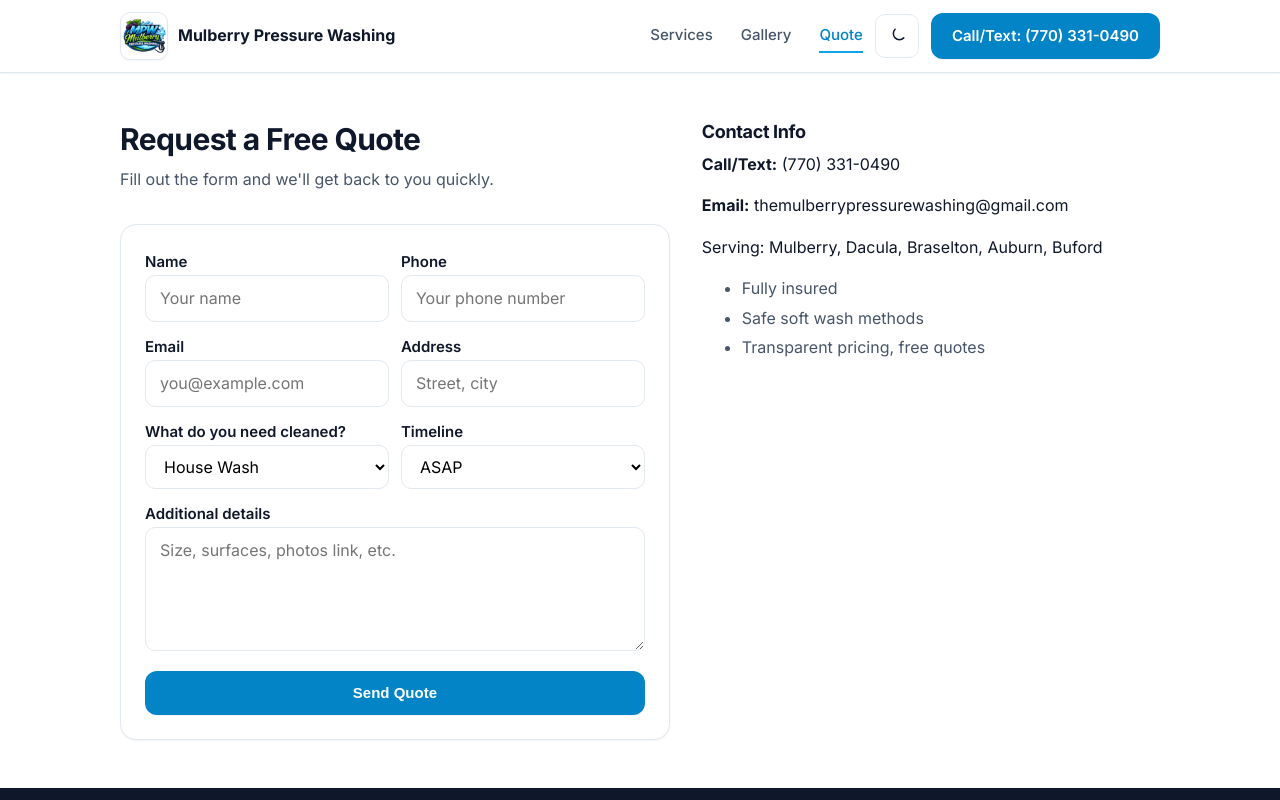
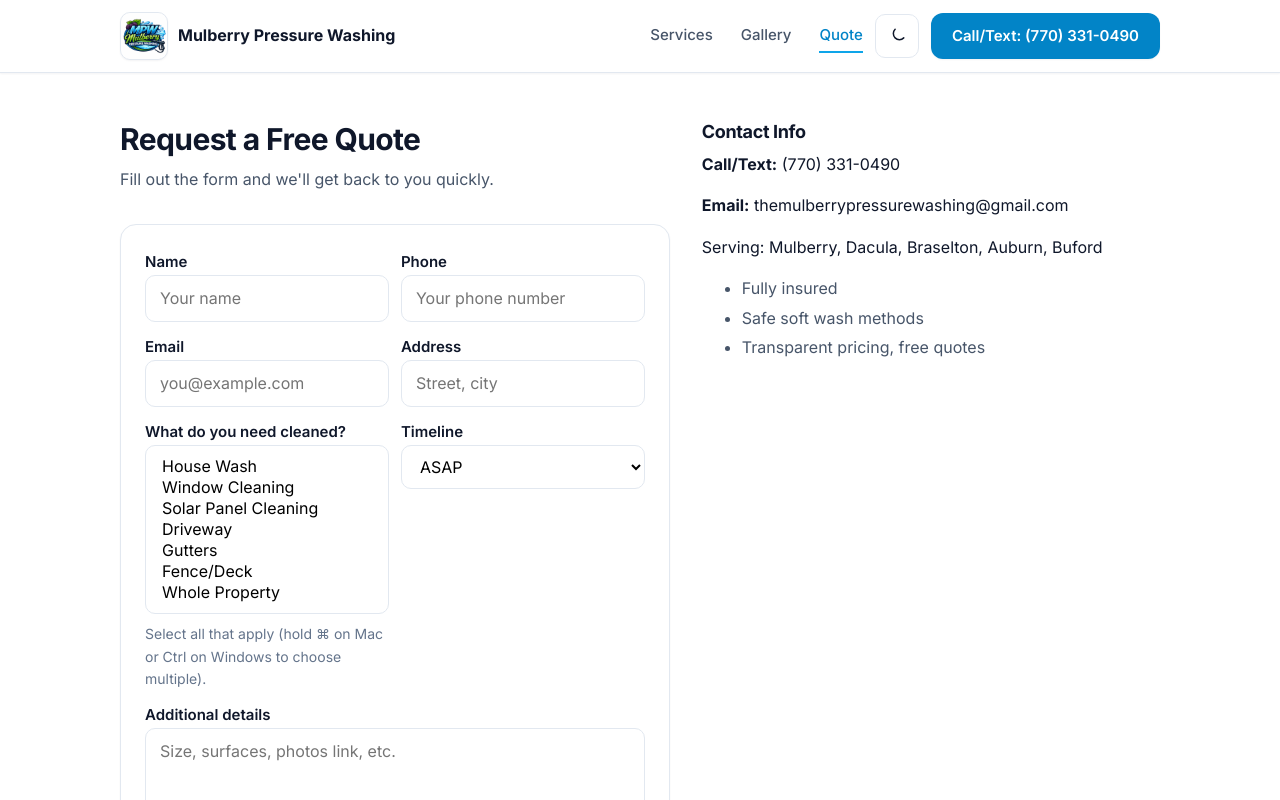
Before and after one commit to Carterbw123/mulberrypressurewashing, a Next.js app: page /quote in a window 1280 px wide. Shown: the top 800 px of the page. Built offline with nearby package versions, Linux system fonts and the light colour scheme.

Commit message:
Multi select

```diff
--- a/app/globals.css
+++ b/app/globals.css
@@ -725,6 +725,11 @@ textarea:focus {
   font-size: 0.9375rem;
   color: var(--text-main);
 }
+.form-hint {
+  margin: 0.35rem 0 0;
+  font-size: 0.875rem;
+  color: var(--text-muted);
+}
 .form-status--error {
   color: var(--error, #b91c1c);
 }
--- a/components/QuoteForm.tsx
+++ b/components/QuoteForm.tsx
@@ -10,6 +10,8 @@ export function QuoteForm() {
     submitted: boolean;
     error: string | null;
   }>({ submitting: false, submitted: false, error: null });
+
+  const [services, setServices] = useState<string[]>([]);
 
   const handleSubmit = async (e: React.FormEvent<HTMLFormElement>) => {
     e.preventDefault();
@@ -32,6 +34,7 @@ export function QuoteForm() {
       if (response.ok && (data.ok ?? true)) {
         setStatus({ submitting: false, submitted: true, error: null });
         form.reset();
+        setServices([]);
       } else {
         const msg =
           Array.isArray(data.errors) && data.errors.length > 0
@@ -116,15 +119,33 @@ export function QuoteForm() {
       <div className="form-row form-row-2">
         <div>
           <label htmlFor="service">What do you need cleaned?</label>
-          <select id="service" name="service" required>
-            <option>House Wash</option>
-            <option>Window Cleaning</option>
-            <option>Solar Panel Cleaning</option>
-            <option>Driveway</option>
-            <option>Gutters</option>
-            <option>Fence/Deck</option>
-            <option>Whole Property</option>
+          <select
+            id="service"
+            name="service"
+            multiple
+            size={7}
+            required
+            aria-describedby="service-hint"
+            value={services}
+            onChange={(e) => {
+              const next = Array.from(e.currentTarget.selectedOptions).map(
+                (opt) => opt.value,
+              );
+              setServices(next);
+            }}
+          >
+            <option value="House Wash">House Wash</option>
+            <option value="Window Cleaning">Window Cleaning</option>
+            <option value="Solar Panel Cleaning">Solar Panel Cleaning</option>
+            <option value="Driveway">Driveway</option>
+            <option value="Gutters">Gutters</option>
+            <option value="Fence/Deck">Fence/Deck</option>
+            <option value="Whole Property">Whole Property</option>
           </select>
+          <p className="form-hint" id="service-hint">
+            Select all that apply (hold ⌘ on Mac or Ctrl on Windows to choose
+            multiple).
+          </p>
         </div>
         <div>
           <label htmlFor="timeline">Timeline</label>
```
